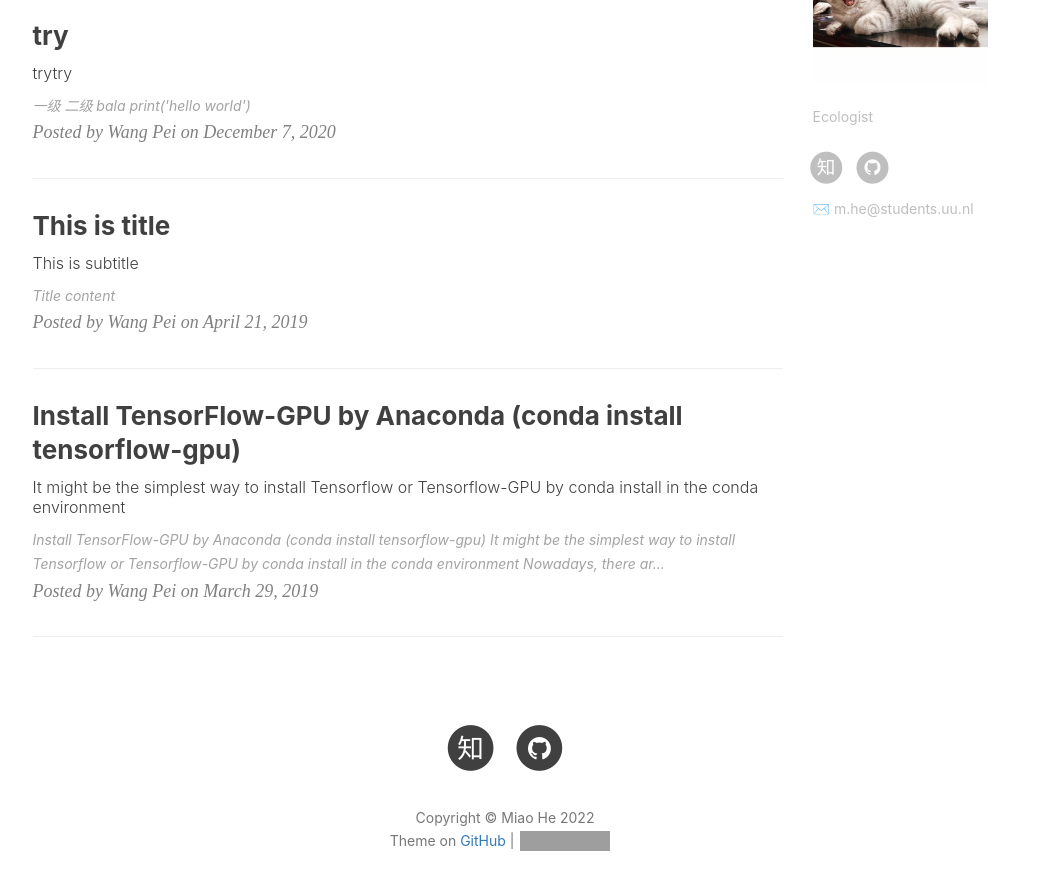
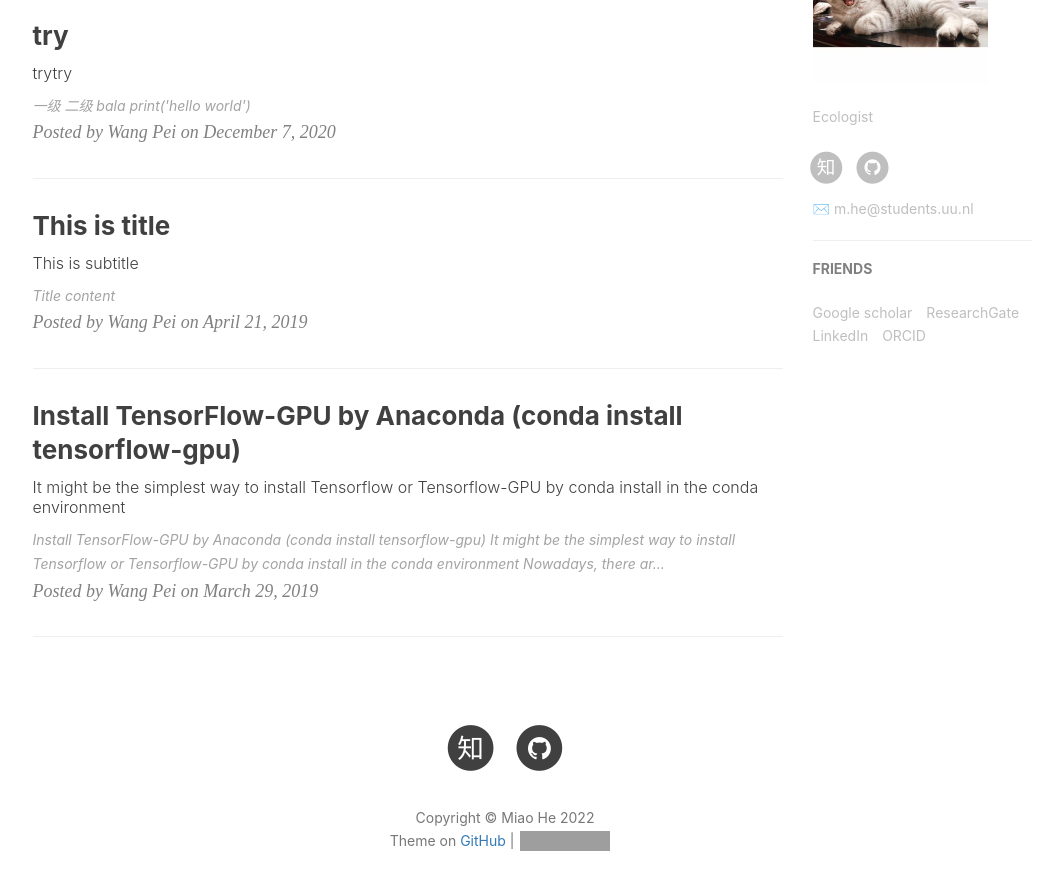
Before and after one commit to MiaoHe13/MiaoHe13.github.io, a Jekyll site: the page built from index.html, in a window 1280 px wide and 900 px high, scrolled down 608 px. Shown: the top 890 px of the window, without its empty margins (135-1198 px from the left). Built offline with Jekyll 4.4.1, drawn with Linux system fonts in a browser that asks for light colours; nearby versions of some CDN libraries; the list of posts is cut into pages by our own code; comment, search, counter and statistics services are not loaded; some of the changed lines change nothing that is shown; grey boxes are pictures that could not be loaded.

Commit message:
Update _config.yml

```diff
--- a/_config.yml
+++ b/_config.yml
@@ -90,7 +90,7 @@ service-worker: true
 
 
 # Websites
-Websites: [
+friends: [
     {
         title: "Google scholar",
         href: "https://scholar.google.com/citations?user=K9-wKs8AAAAJ&hl=en"
```
